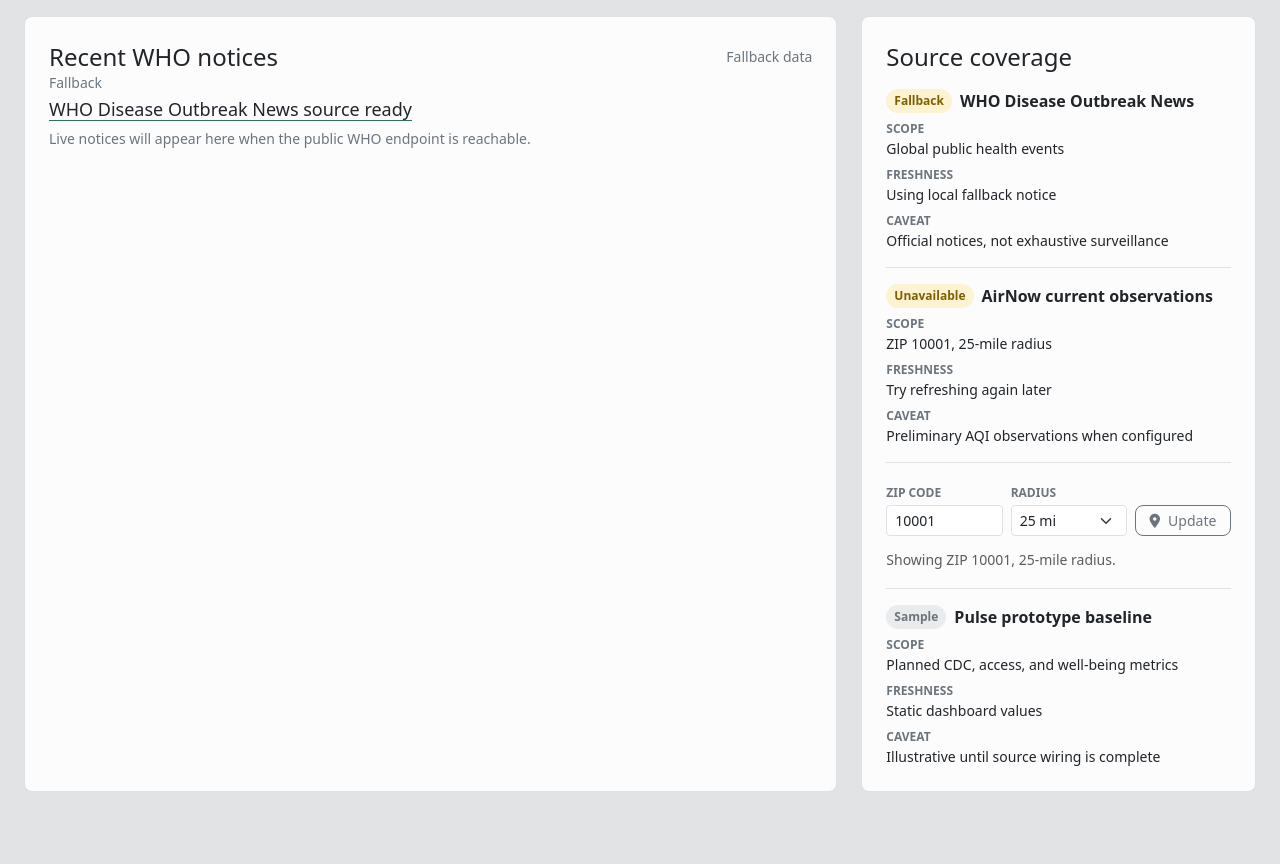
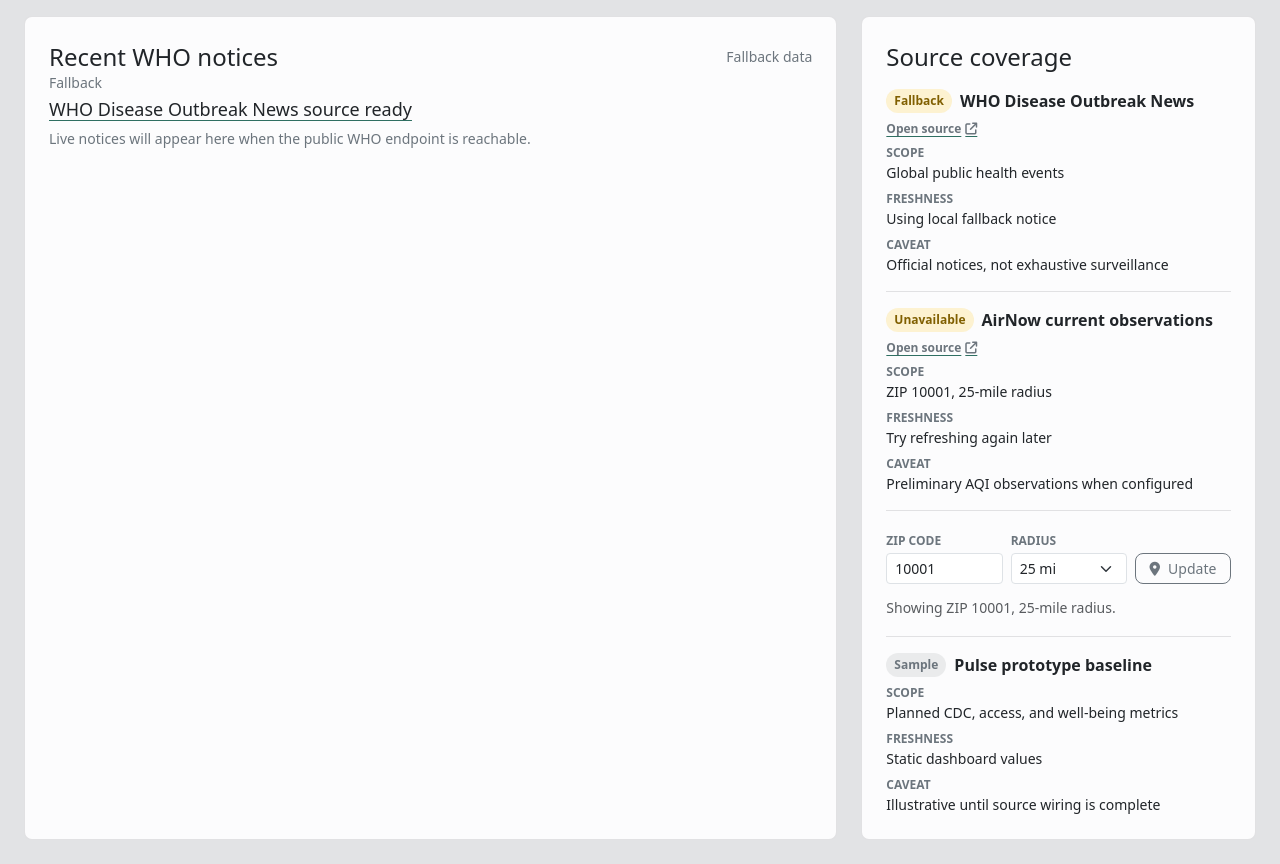
Before and after one commit to jaylamanca94/pulse, a website: page index.html in a window 1280 px wide. Shown: the part 980-1844 px from the top of the page. Before the commit the page ends 1796 px from the top, so only its background shows below. Drawn offline with nearby package versions, Linux system fonts and the light colour scheme; no server answers.

Commit message:
Add official source links

```diff
--- a/index.html
+++ b/index.html
@@ -172,6 +172,9 @@
                 <div class="source-row-head">
                   <span class="source-status" data-who-source-status>Loading</span>
                   <span class="source-name">WHO Disease Outbreak News</span>
+                  <a class="source-link" href="https://www.who.int/emergencies/disease-outbreak-news" target="_blank" rel="noreferrer">
+                    Open source <i class="fa-solid fa-arrow-up-right-from-square" aria-hidden="true"></i>
+                  </a>
                 </div>
                 <dl class="source-meta-grid">
                   <div>
@@ -192,6 +195,9 @@
                 <div class="source-row-head">
                   <span class="source-status" data-airnow-source-status>Needs key</span>
                   <span class="source-name">AirNow current observations</span>
+                  <a class="source-link" href="https://www.airnow.gov/" target="_blank" rel="noreferrer">
+                    Open source <i class="fa-solid fa-arrow-up-right-from-square" aria-hidden="true"></i>
+                  </a>
                 </div>
                 <dl class="source-meta-grid">
                   <div>
--- a/styles.css
+++ b/styles.css
@@ -333,6 +333,23 @@ body {
   font-weight: 700;
 }
 
+.source-link {
+  align-items: center;
+  color: var(--muted);
+  display: inline-flex;
+  font-size: 12px;
+  font-weight: 700;
+  gap: 4px;
+  line-height: 16px;
+  text-decoration-color: var(--accent);
+  text-underline-offset: 3px;
+}
+
+.source-link:hover,
+.source-link:focus-visible {
+  color: var(--accent);
+}
+
 .source-meta-grid {
   display: grid;
   gap: 8px;
```
Also changed, not shown: DESIGN-README.md (+1 -0 lines), PRODUCT-README.md (+1 -1 lines).
